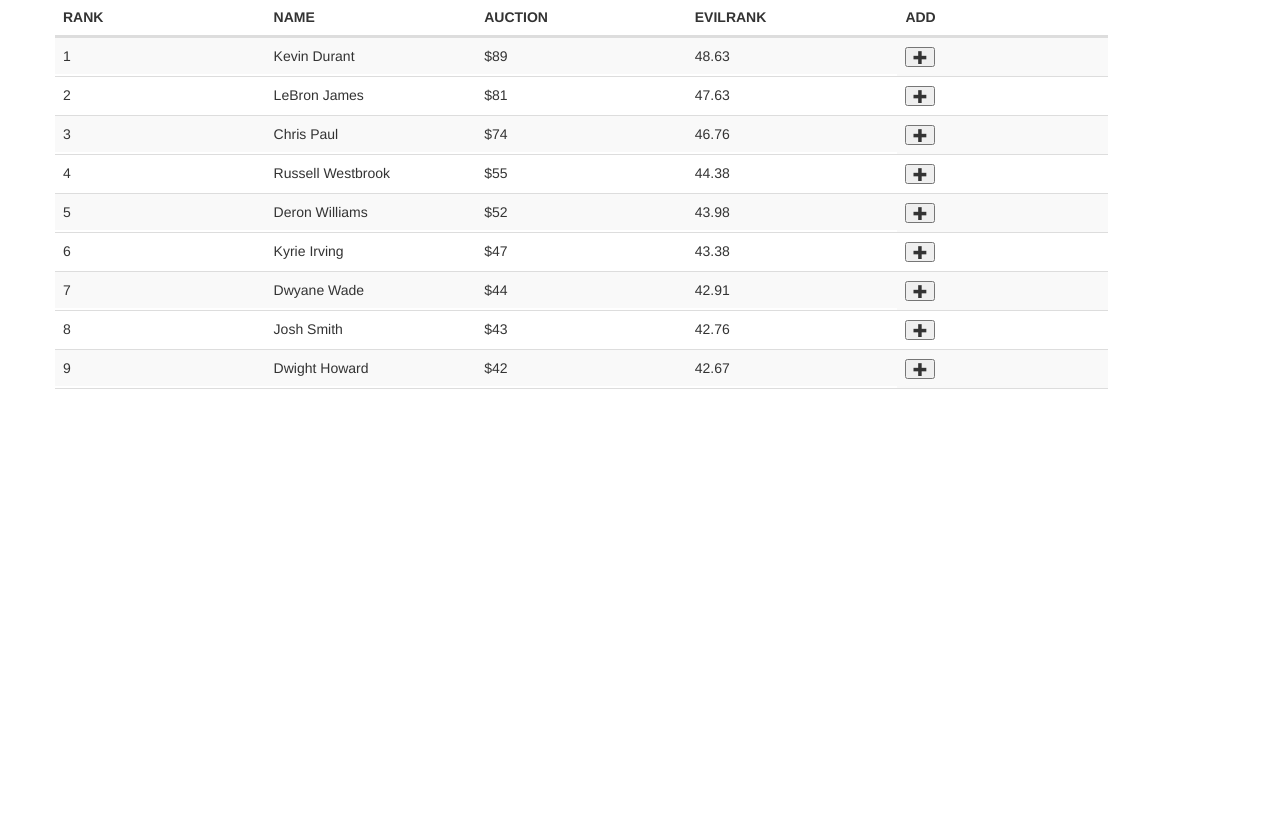
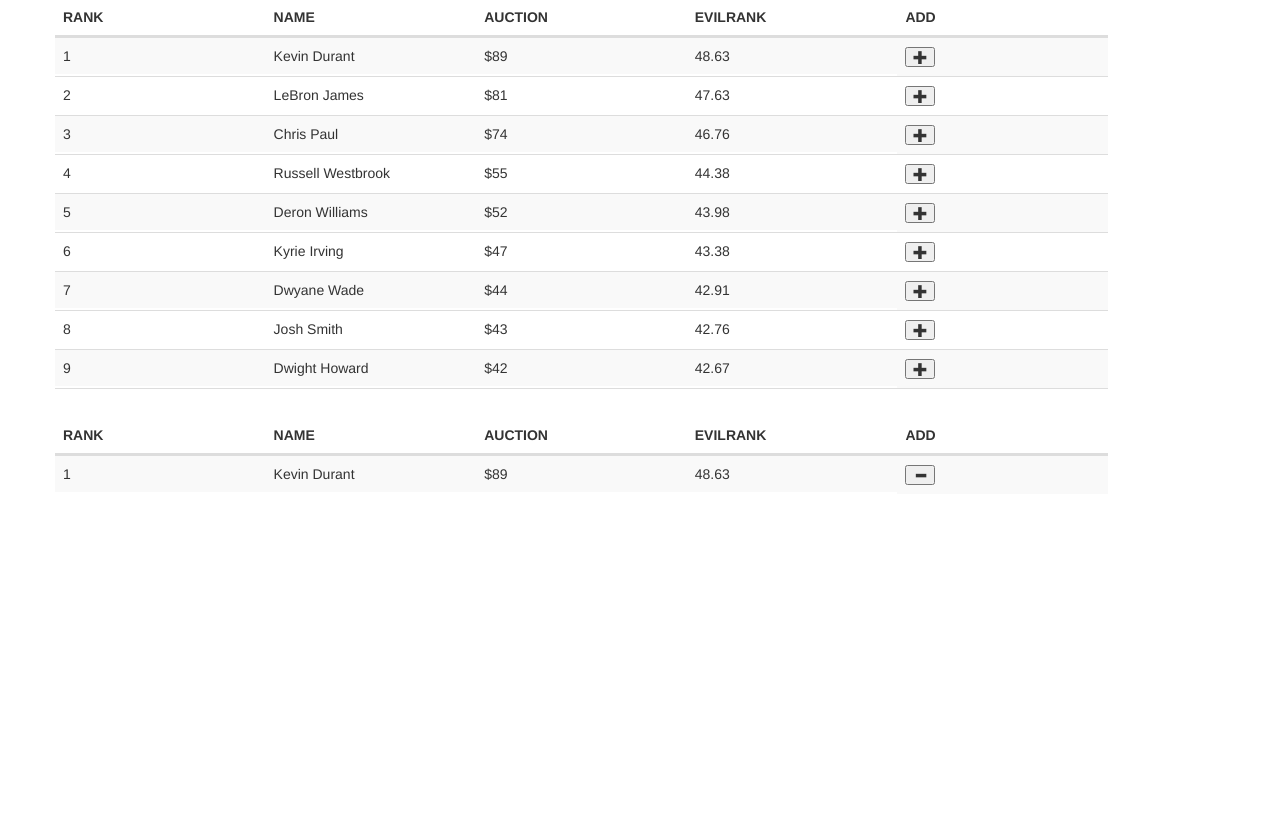
Before and after one commit to cabusto/nbakeepers, a Flask app: page / in a window 1280 px wide. Shown: the part 263-1077 px from the top of the page. Before the commit the page ends 652 px from the top, so only its background shows below. Run offline with Flask 2, Linux system fonts and the light colour scheme; some libraries are stand-ins or nearby versions.

Commit message:
Added angular app.js. Can add from one table to another

```diff
--- a/app/static/js/app.js
+++ b/app/static/js/app.js
@@ -31,10 +31,19 @@
 		};
 	});
 
+
 	// playerController
-	app.controller('PlayerController', function(){
+	app.controller('PlayerController', [ '$scope', function($scope){
 		this.players = playerList;
-	});
+		this.myTeam = team;
+
+
+		$scope.addPlayer = function(player, myteamlist, playerlist) {
+    		myteamlist.push(player);
+  		}
+	}]);
+
+
 
 	var playerList = [
 
@@ -99,6 +108,10 @@
 			rank: 20, name:	'Andrew Bynum', price:	36, evilrank:	41.87
 		}
 	]
-
+var team = [
+			{
+				rank: 1, name: 'Kevin Durant', price:	89, evilrank: 48.63
+			}
+		]
 
 })();
--- a/app/templates/index.html
+++ b/app/templates/index.html
@@ -31,11 +31,35 @@
 		<td>$[[ player.price ]]</td>
 		<td>[[ player.evilrank ]]</td>
 		<td>
-			<button type="submit" class="btn-small glyphicon glyphicon-plus">
+			<button type="submit" class="btn-small glyphicon glyphicon-plus" ng-click="addPlayer(player, roto.myTeam, roto.players)">
 			</button>
 		</td>
 		</tr>
 
 		</tbody>
 	</table>
+
+	<table class="table table-striped" >
+			<thead class="info">
+				<th>RANK</th>
+				<th>NAME</th>
+				<th>AUCTION</th>
+				<th>EVILRANK</th>
+				<th>ADD</th>
+		</thead>
+		<tbody>
+		<tr ng-repeat="p in roto.myTeam">
+		<td>[[ p.rank ]]</td>
+		<td>[[ p.name ]]</td>
+		<td>$[[ p.price ]]</td>
+		<td>[[ p.evilrank ]]</td>
+		<td>
+			<button type="submit" class="btn-small glyphicon glyphicon-minus">
+			</button>
+		</td>
+		</tr>
+
+		</tbody>
+	</table>
+
 {% endblock %}
```
